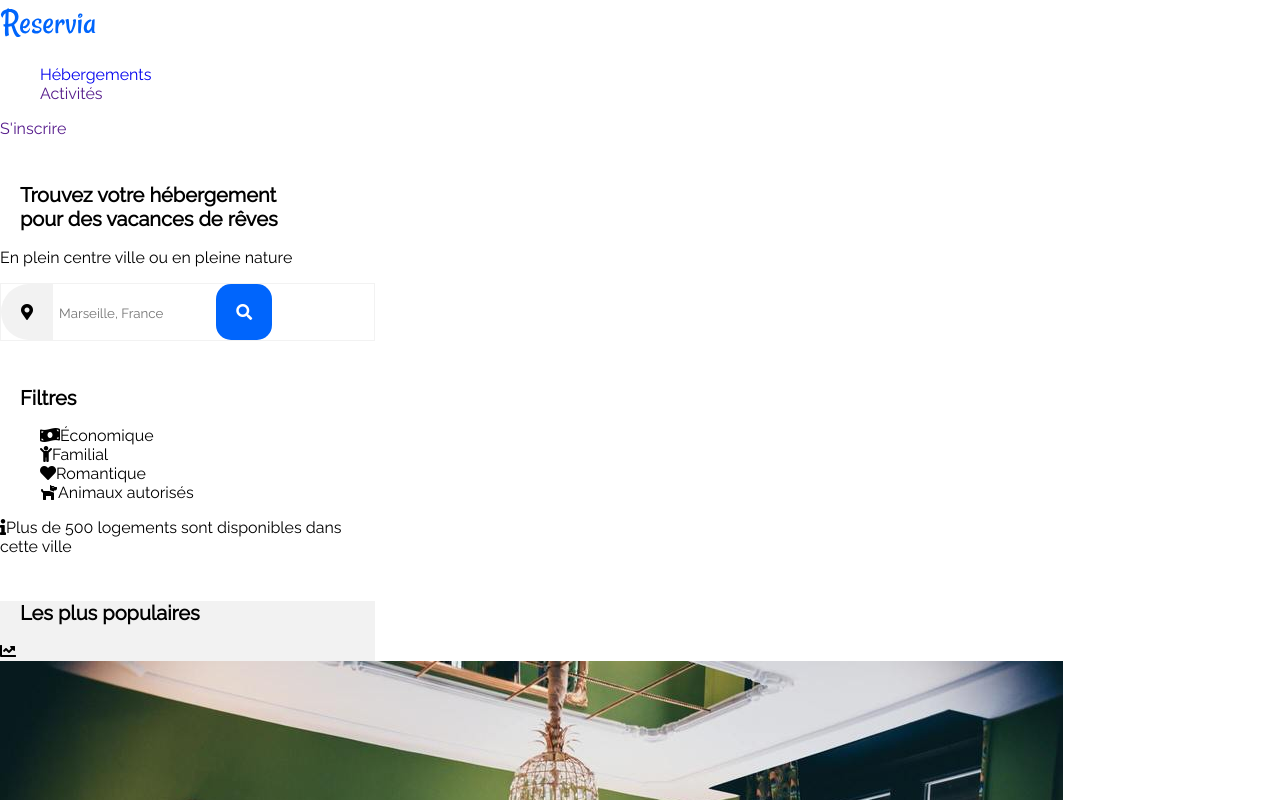
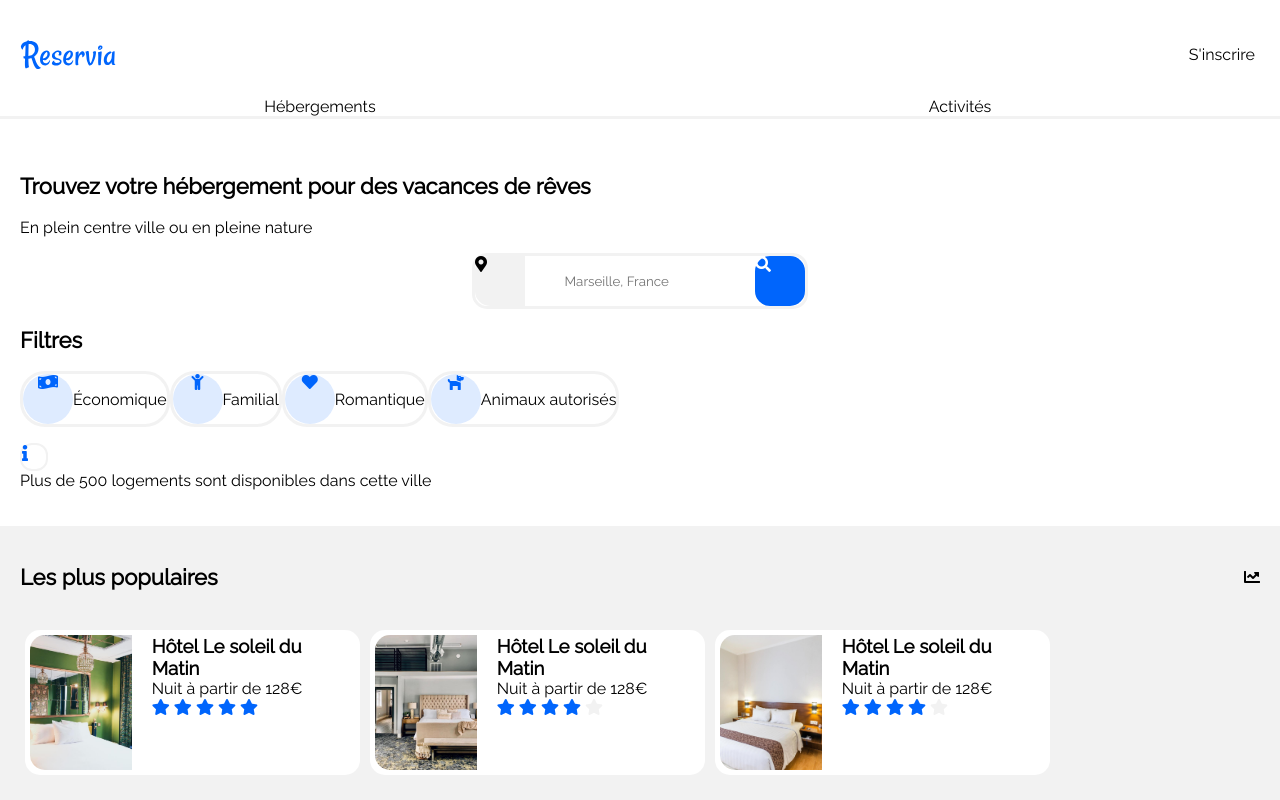
Before and after one commit to g2rd-dev/projet2, a plain HTML site: page index.html in a window 1280 px wide. Shown: the top 800 px of the page. Drawn offline with Linux system fonts and the light colour scheme.

Commit message:
modif du 20/04/2020

```diff
--- a/index.html
+++ b/index.html
@@ -11,19 +11,18 @@
     <title>Document</title>
 </head>
 <body>
-    <nav class="nav">
-        <div class="nav__logo">
+    <header>
+        <div class="logo">
             <img src="./img/logo/Reservia.svg" alt="">
         </div>
-        <div class="nav__menu">
-            <ul class="nav__list">
-                <li class="nav__listElt"><a href="#">Hébergements</a></li>
-                <li class="nav__listElt"><a href="">Activités</a></li>
+        <nav>
+            <ul>
+                <li class="nav"><a href="#" active>Hébergements</a></li>
+                <li class="nav"><a href="#">Activités</a></li>
+                <li class="sing"><a href="#">S'inscrire</a></div></li>
             </ul>
-        <div class="nav__sing">
-            <a href="">S'inscrire</a></div>
-        </div>
         </nav>
+    </header>
     <section class="section-color-white">
         <h2>Trouvez votre hébergement pour des vacances de rêves</h2>
         <p>En plein centre ville ou en pleine nature</p>
@@ -31,23 +30,32 @@
             <i class="fas fa-map-marker-alt"></i>
             <input class="search" type="text" placeholder="Marseille, France">
             <i class="fas fa-search"></i>
+            </ul>
         </form>
         <h2>Filtres</h2>
-        <ul>
-            <li><i class="fas fa-money-bill-wave"></i>Économique</li>
-            <li><i class="fas fa-child"></i>Familial</li>
-            <li><i class="fas fa-heart"></i>Romantique</li>
-            <li><i class="fas fa-dog"></i>Animaux autorisés</li>
+        <ul class="filter">
+            <li class="filter__liste"><i class="fas fa-money-bill-wave"></i>Économique</li>
+            <li class="filter__liste"><i class="fas fa-child"></i>Familial</li>
+            <li class="filter__liste"><i class="fas fa-heart"></i>Romantique</li>
+            <li class="filter__liste"><i class="fas fa-dog"></i>Animaux autorisés</li>
         </ul>
-        <p><i class="fas fa-info"></i>Plus de 500 logements sont disponibles dans cette ville</p>
+        <p class="info"><i class="fas fa-info"></i>Plus de 500 logements sont disponibles dans cette ville</p>
     </section>
     <section class="section-color-grey">
-        <h2 class="titre">Les plus populaires</h2>
+        <div class="titre">
+            <h2>Les plus populaires</h2>
             <i class="fas fa-chart-line"></i>
-        <a href="" class="card">
+        </div>
+
+         <ul class="listCard">
+             <li>
+                <a href="" class="card card--left">
                     <div class="card__photoleft">
-                <img src="./img/hebergements/3_medium/emile-guillemot-Bj_rcSC5XfE-unsplash.jpg" alt="img responsive">
+                        <div class="card__mediabox">
+                            <img src="./img/hebergements/3_medium/emile-guillemot-Bj_rcSC5XfE-unsplash.jpg" class="card__media" alt="img responsive">
                         </div>
+                    </div>
+                    <div class="card__content">
                         <div class="card__title"><h3>Hôtel Le soleil du Matin</h3></div>
                         <div class="card__description">Nuit à partir de 128€</div>
                         <div class="card__stars">
@@ -57,35 +65,50 @@
                             <i class="fas fa-star"></i>
                             <i class="fas fa-star"></i>
                         </div>
+                    </div>
                 </a>
-        <a href="" class="card">
+             </li>
+             <li>
+                <a href="" class="card card--left">
                     <div class="card__photoleft">
-                <img src="./img/hebergements/3_medium/aw-creative-VGs8z60yT2c-unsplash.jpg" alt="img responsive">
+                        <div class="card__mediabox">
+                            <img src="./img/hebergements/3_medium/aw-creative-VGs8z60yT2c-unsplash.jpg" class="card__media" alt="img responsive">
                         </div>
-            <div class="card__title"><h3>Au coeur de l'eau Chambres d'hôtes</h3></div>
-            <div class="card__description">Nuit à partir de 71€</div>
+                    </div>
+                    <div class="card__content">
+                        <div class="card__title"><h3>Hôtel Le soleil du Matin</h3></div>
+                        <div class="card__description">Nuit à partir de 128€</div>
                         <div class="card__stars">
                             <i class="fas fa-star"></i>
                             <i class="fas fa-star"></i>
                             <i class="fas fa-star"></i>
                             <i class="fas fa-star"></i>
-                <i class="fas fa-star"></i>
+                            <i class="fas fa-star grey"></i>
+                        </div>
                     </div>
                 </a>
-        <a href="" class="card">
+             </li>
+             <li>
+                <a href="" class="card card--left">
                     <div class="card__photoleft">
-                <img src="./img/hebergements/3_medium/febrian-zakaria-sjvU0THccQA-unsplash.jpg" alt="img responsive">
+                        <div class="card__mediabox">
+                            <img src="./img/hebergements/3_medium/febrian-zakaria-sjvU0THccQA-unsplash.jpg" class="card__media" alt="img responsive">
                         </div>
-            <div class="card__title">Hôtel Tout bleu et Blanc</div>
-            <div class="card__description">Nuit à partir de 68€</div>
+                    </div>
+                    <div class="card__content">
+                        <div class="card__title"><h3>Hôtel Le soleil du Matin</h3></div>
+                        <div class="card__description">Nuit à partir de 128€</div>
                         <div class="card__stars">
                             <i class="fas fa-star"></i>
                             <i class="fas fa-star"></i>
                             <i class="fas fa-star"></i>
                             <i class="fas fa-star"></i>
-                <i class="fas fa-star"></i>
+                            <i class="fas fa-star grey"></i>
+                        </div>
                     </div>
                 </a>
+             </li>
+        </ul>
     </section>
     <section class="section-color-white">
         <h2>Hébergements à Marseille</h2>
--- a/style.css
+++ b/style.css
@@ -2,54 +2,185 @@
   font-family: 'Raleway', sans-serif;
 }
 body {
-  max-width: 375px;
-  position: absolute;
-  left: 0;
   margin: 0;
   padding: 0;
-}
-h2 {
-  font-size: 20px;
-  margin-left: 20px;
-  margin-right: 65px;
-  margin-top: 45px;
+  color: black;
 }
 a {
-  text-decoration: none;
+  color: #000;
 }
 li {
   list-style: none;
 }
+h2 {
+  font-size: 22px;
+  font-weight: bold;
+}
+p {
+  font-size: 16px;
+}
+
+a {
+  text-decoration: none;
+}
+section {
+  padding: 20px;
+}
+/** Navigation **/
+.header{
+  height: 132px;
+  width: 100%;
+  display: flex;
+  flex-direction: row;
+}
+.logo {
+  margin-top: 32px;
+  margin-left: 20px;
+}
+li.sing {
+  position: absolute;
+  top: 45px;
+  right: 25px;
+}
+nav ul {
+  padding: 0;
+  display: flex;
+}
+li.nav:hover {
+  border-bottom: 3px solid #0065FC;
+}
+li.nav {
+  width: 50%;
+  text-align: center;
+  border-bottom: 3px solid #F2F2F2;
+}
+/** Section recherche **/
 form{
-  border: 1px solid #F2F2F2;
+  border: 3px solid #F2F2F2;
+  border-radius: 15px;
   padding: 0;
+  width: 330px;
+  height: 50px;
+  display: flex;
+  justify-content: space-between;
+  margin: auto;
 }
 form .fa-map-marker-alt{
   background-color: #F2F2F2;
-  border-radius: 30px 0px 0px 30px;
+  border-radius: 15px 0px 0px 15px;
+  width: 50px;
+  height: 50px;
+}
+form:nth-child(2) {
+  flex: 1;
 }
 form .fa-search {
   background-color: #0065FC;
   color: #fff;
   border-radius: 15px;
+  width: 50px;
+  height: 50px;
 }
-form .fas {
-  padding : 20px;
+form ul {
+  padding: 0;
 }
+.filter__liste .fas{
+  width: 50px;
+  height: 50px;
+  text-align: center;
+}
+ul {
+  display: flex;
+  flex-direction: row;
+  flex-wrap: wrap;
+}
+.filter {
+  padding: 0;
+}
+.filter__liste {
+  border: 3px solid #F2F2F2;
+  border-radius: 25px;
+  display: flex;
+  flex-direction: row;
+  align-items: center;
+}
+
 input {
   border: none;
 }
+.filter .fas {
+  background-color: #DEEBFF;
+  color: #0065FC;
+  border-radius: 25px;
+}
+.fa-info {
+  width: 24px;
+  height: 24px;
+  display: flex;
+  color: #0065FC;
+  border: 2px solid #F2F2F2;
+  border-radius: 12px;
+}
+
+/**** Card ****/
+.listCard {
+  padding: 0;
+}
+
+.listCard li {
+  margin: 5px;
+}
+
 .section-color-grey {
   background-color: #F2F2F2;
 }
-
-/**** Card ****/
 .card {
   max-width: 335px;
-  background-color: #DEEBFF;
+  height: 145px;
+  background-color: #fff;
+  display: flex;
+  flex-direction: column;
+  box-sizing: border-box;
+  border-radius: 15px;
 }
-.card__photoleft {
-  max-width: 128px;
+.card__photoleft{
+  height: 100%;
+  width: 130px;
+}
+.card--left .card__mediabox {
+  height: 100%;
   width: 100%;
-  height: auto;
 }
+.card__media{
+  object-fit: cover;
+  width: 100%;
+  height: 100%;
+  border-radius: 15px 0px 0px 15px;
+}
+.card--left {
+  flex-direction: row;
+    width: 100%;
+    height: 145px;
+    overflow: hidden;
+    box-sizing: border-box;
+    padding: 5px;
+}
+.card__content {
+  padding: 0 45px 0 20px;
+}
+.card__content .card__title h3{
+  margin: 0;
+}
+.fa-star {
+  color: #0065FC;
+}
+li .grey {
+  color: #F2F2F2;
+}
+
+/** Section Populaire **/
+.titre {
+  display: flex;
+  justify-content: space-between;
+  align-items: center;
+}
```
Lines whose indentation alone changed are shown as unchanged.
